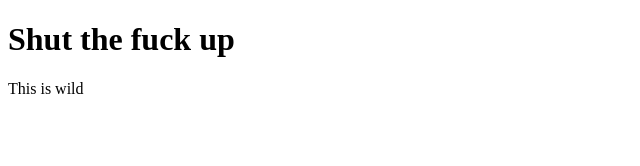
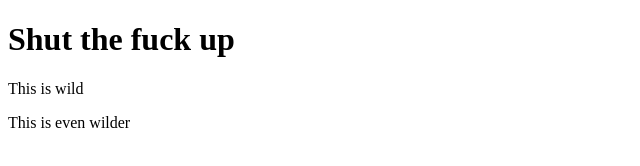
Before and after one commit to Thumbinthrew/git-test, a plain HTML site: page index.html in a window 1280 px wide. Shown: the whole page, without its empty margins (0-640 px from the left). Drawn offline with Linux system fonts and the light colour scheme.

Commit message:
third commit

```diff
--- a/index.html
+++ b/index.html
@@ -6,5 +6,6 @@
     <body>
         <h1> Shut the fuck up</h1>
         <p>This is wild</p>
+        <p>This is even wilder</p>
     </body>
 </html>
```
